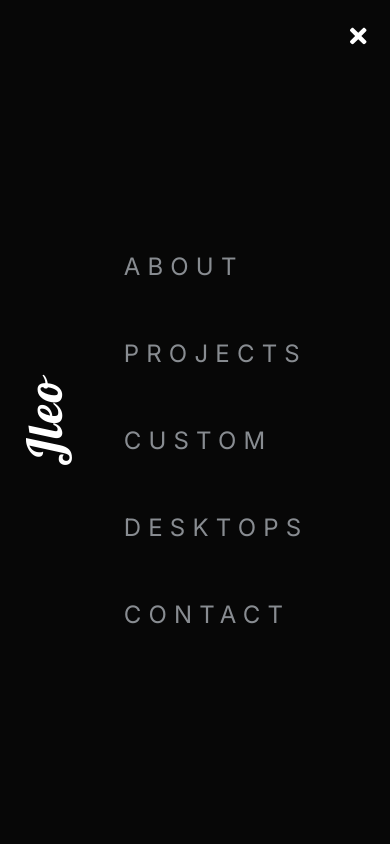
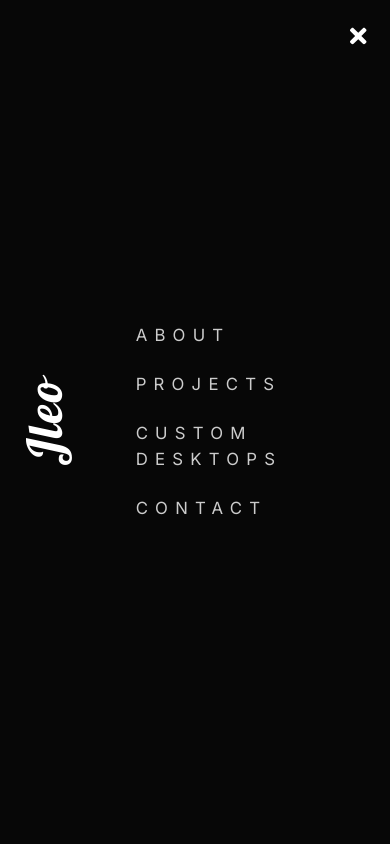
Before and after one commit to jleomorris/portfolio-v3, a React (Create React App) app: page / in a window 390 px wide. Both pictures are taken after a click on the icon 355 px from the left and 36 px from the top of the page. Shown: the top 844 px of the page. Built offline with nearby package versions, Linux system fonts and the light colour scheme.

Commit message:
Update responsiveness of Nav

```diff
--- a/src/components/Nav.js
+++ b/src/components/Nav.js
@@ -23,21 +23,27 @@ const Nav = ({ isNavOpen, setIsNavOpen }) => {
           <ul>
             <li>
               {/* <Link to="/">About</Link> */}
-              <Link to={`${process.env.PUBLIC_URL}/`}>About</Link>
+              <Link to={`${process.env.PUBLIC_URL}/`}>
+                <p>About</p>
+              </Link>
             </li>
             <li>
               {/* <Link to="/projects">Projects</Link> */}
-              <Link to={`${process.env.PUBLIC_URL}/projects`}>Projects</Link>
+              <Link to={`${process.env.PUBLIC_URL}/projects`}>
+                <p>Projects</p>
+              </Link>
             </li>
             <li>
               {/* <Link to="/custom-desktops">Custom desktops</Link> */}
               <Link to={`${process.env.PUBLIC_URL}/custom-desktops`}>
-                Custom desktops
+                <p>Custom desktops</p>
               </Link>
             </li>
             <li>
               {/* <Link to="/contact">Contact </Link> */}
-              <Link to={`${process.env.PUBLIC_URL}/contact`}>Contact</Link>{" "}
+              <Link to={`${process.env.PUBLIC_URL}/contact`}>
+                <p>Contact</p>
+              </Link>{" "}
             </li>
           </ul>
         </div>
@@ -145,7 +151,10 @@ const StyledNav = styled.nav`
       }
 
       a {
-        font-size: 2rem;
+        p {
+          padding: 0;
+          margin: 1rem;
+        }
       }
     }
 
```
